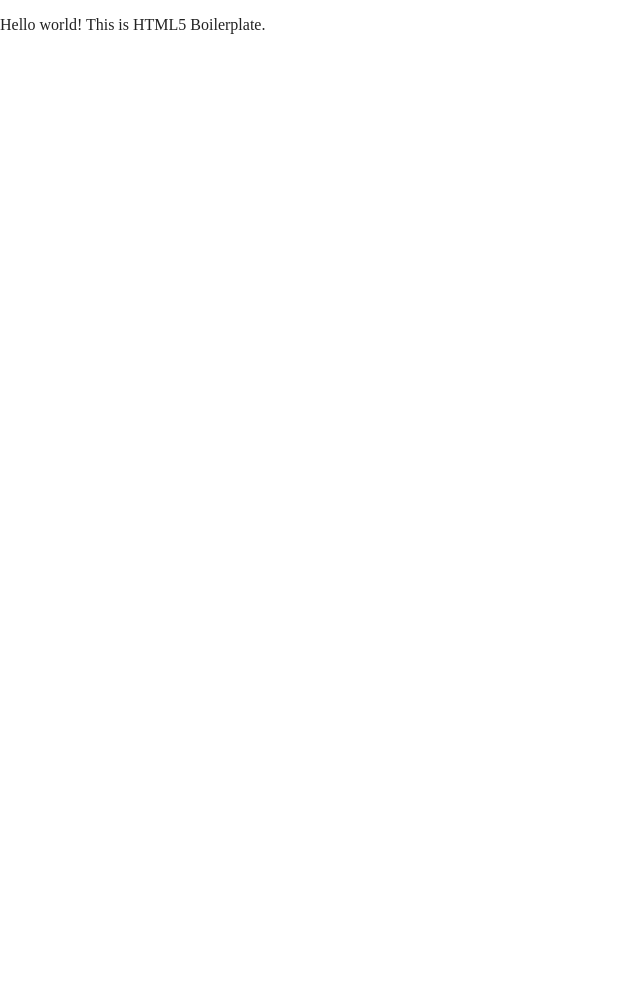
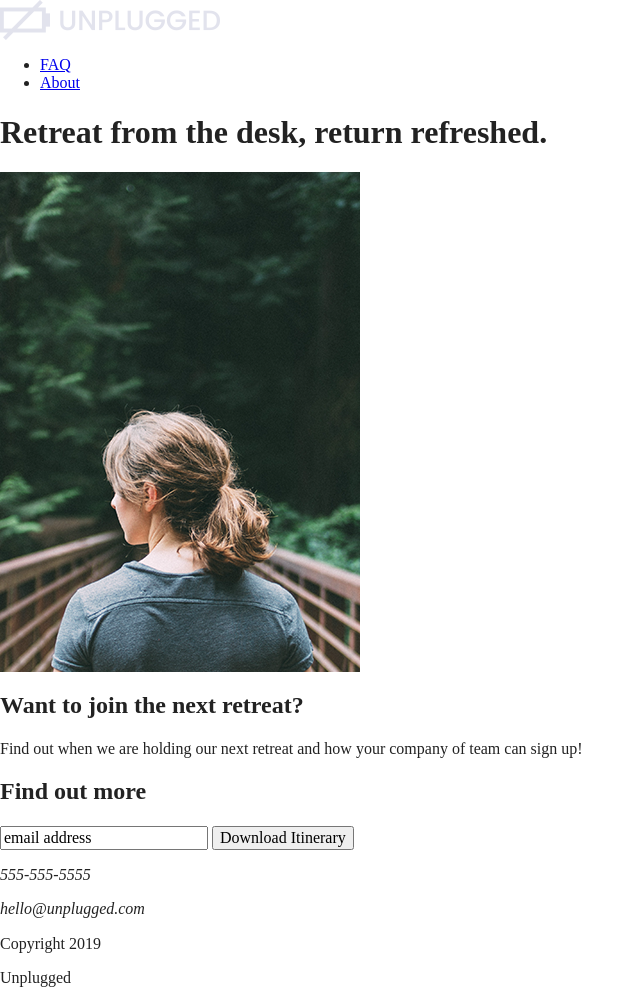
Before and after one commit to kwhitt78/unplugged-project, a website built with Parcel: page index.html in a window 1280 px wide. Shown: the whole page, without its empty margins (0-644 px from the left). Before the commit the page ends 800 px from the top, so only its background shows below. Built offline with nearby package versions, Linux system fonts and the light colour scheme.

Commit message:
Added img and homepage text

```diff
--- a/index.html
+++ b/index.html
@@ -3,7 +3,7 @@
 
 <head>
   <meta charset="utf-8">
-  <title></title>
+  <title>Unplugged Retreat</title>
   <meta name="description" content="">
   <meta name="viewport" content="width=device-width, initial-scale=1">
 
@@ -25,7 +25,68 @@
 <body>
 
   <!-- Add your site or application content here -->
-  <p>Hello world! This is HTML5 Boilerplate.</p>
+    <header>
+      <div class="content-wrapper">
+        <a href="#"><img src="img/unplugged-logo.png" alt="unplugged logo"></a>
+        <div class="header-divider"></div>
+        <nav>
+             <ul>
+                 <li><a href="faq/index.html" target="_blank">FAQ</a></li>
+                 <li><a href="about/index.html" target="_blank">About</a></li>
+             </ul>
+        </nav>
+      </div>
+    </header>
+
+    <main>
+
+      <section>
+        <h1>Retreat from the desk, return refreshed.</h1>
+        <div class="hero-bkgd">
+          <img src="img/hero-img.png" alt= "girl with backback in woods">
+        </div>
+      </section>
+
+      <aside>
+        <h2>Want to join the next retreat?</h2>
+        <p>Find out when we are holding our next retreat and how your company of team can sign up!</p>
+        <h2>Find out more</h2>
+        <div class="signup-form">
+          <input type="text" name="name" value="email address">
+          <input type="button" value="Download Itinerary">
+        </div>
+      </aside>
+
+    </main> <!-- main wrapper -->
+
+    <footer>
+      <div class="content-wrapper">
+        <div class="footer-content">
+          <div class="contact">
+            <address>
+              <p>555-555-5555</p>
+              <p>hello@unplugged.com</p>
+            </address>
+          </div>
+
+            <div class="social">
+                <div class="social-icons">
+                    <p><a href="https://www.facebook.com" target="_blank"></a></p>
+                    <p><a href="https://www.twitter.com" target="_blank"></a></p>
+                    <p><a href="https://www.instagram.com" target="_blank"></a></p>
+                </div>
+            </div>
+        </div> <!-- footer content ends -->
+      </div> <!--footer content-wrapper ends-->
+
+      <div class="copyright">
+        <p>Copyright 2019</p>
+        <p>Unplugged</p>
+      </div>
+
+    </footer>
+
+
   <script src="js/vendor/modernizr-3.11.2.min.js"></script>
   <script src="js/plugins.js"></script>
   <script src="js/main.js"></script>
```
Also changed, not shown: img/amenities-bkgd.png (added), img/bed.png (added), img/campground.png (added), img/facebook.png (added), img/group-photo.png (added), img/hero-img.png (added), img/instagram.png (added), img/shoe-prints.png (added), img/smile.png (added), img/twitter.png (added), img/unplugged-logo.png (added), img/utensils.png (added), img/wifi.png (added).
